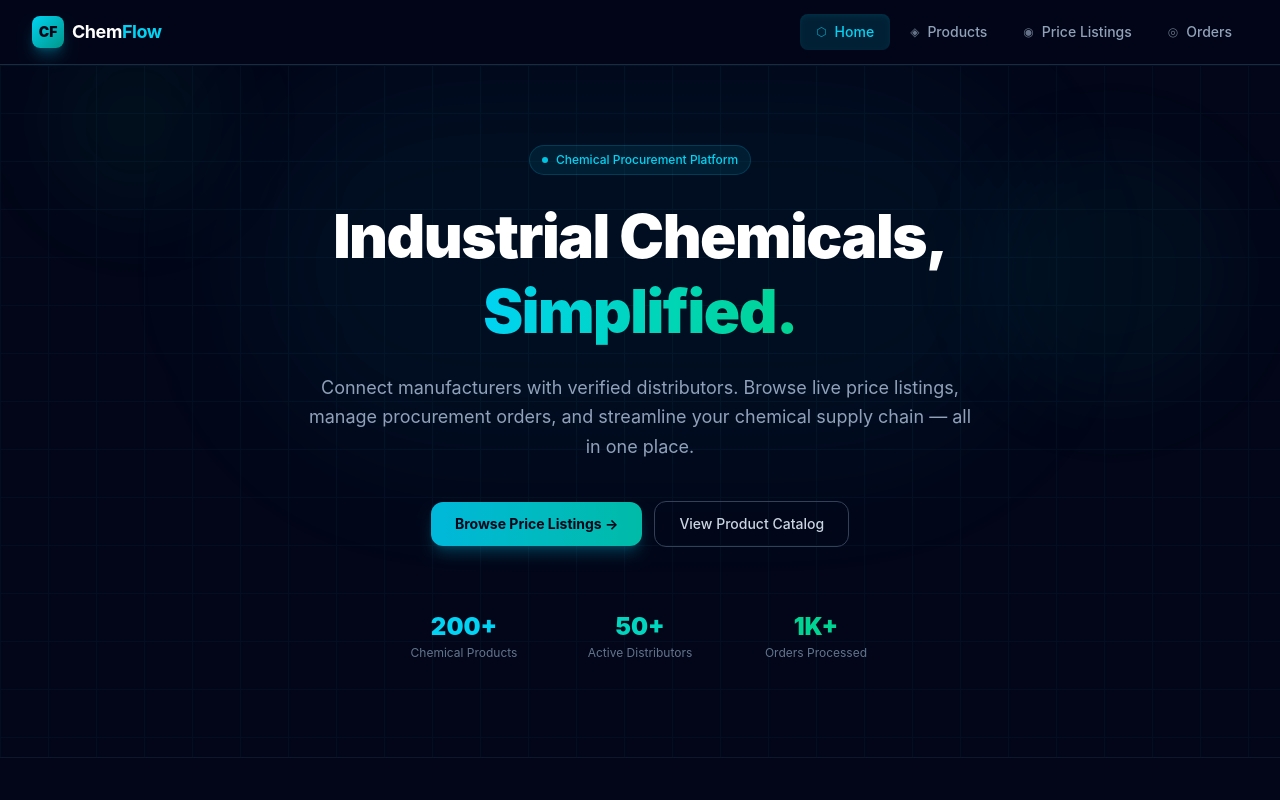
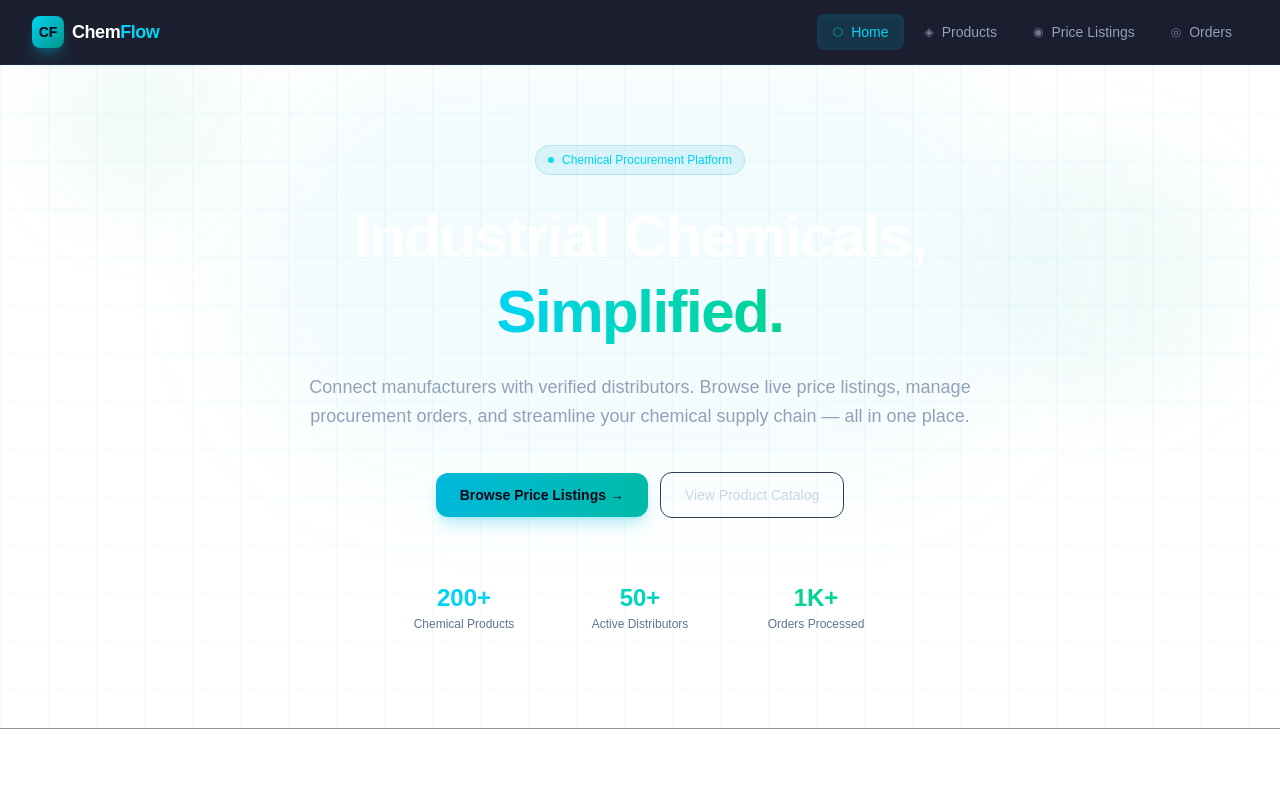
Before and after one commit to MuhammadHamzaZeeshan/chemsource, a React app in the folder frontend/: page / in a window 1280 px wide. Shown: the top 800 px of the page. Built offline with nearby package versions, Linux system fonts and the light colour scheme; the HTML template or start-up script is replaced by a standard one.

Commit message:
fix: adjust formatting and styling in App component

```diff
--- a/frontend/src/App.jsx
+++ b/frontend/src/App.jsx
@@ -11,16 +11,16 @@
 
   const renderPage = () => {
     switch (activePage) {
-      case "home": return <HomePage setActivePage={setActivePage} />;
+      case "home":     return <HomePage setActivePage={setActivePage} />;
       case "products": return <ProductsPage />;
       case "listings": return <ListingsPage />;
-      case "orders": return <OrdersPage />;
-      default: return <HomePage setActivePage={setActivePage} />;
+      case "orders":   return <OrdersPage />;
+      default:         return <HomePage setActivePage={setActivePage} />;
     }
   };
 
   return (
-    <div className="min-h-screen flex flex-col bg-slate-950 text-slate-100 font-sans">
+    <div className="min-h-screen flex flex-col bg-white text-gray-900">
       <Navbar activePage={activePage} setActivePage={setActivePage} />
       <main className="flex-1">
         {renderPage()}
```
